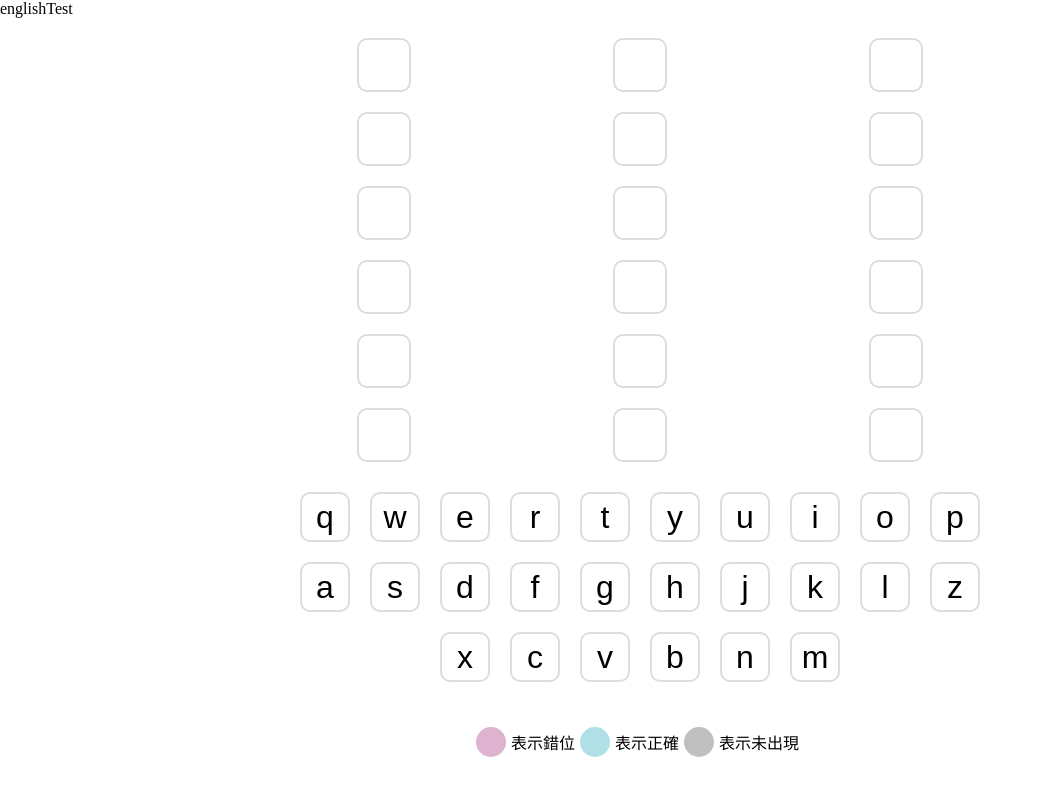
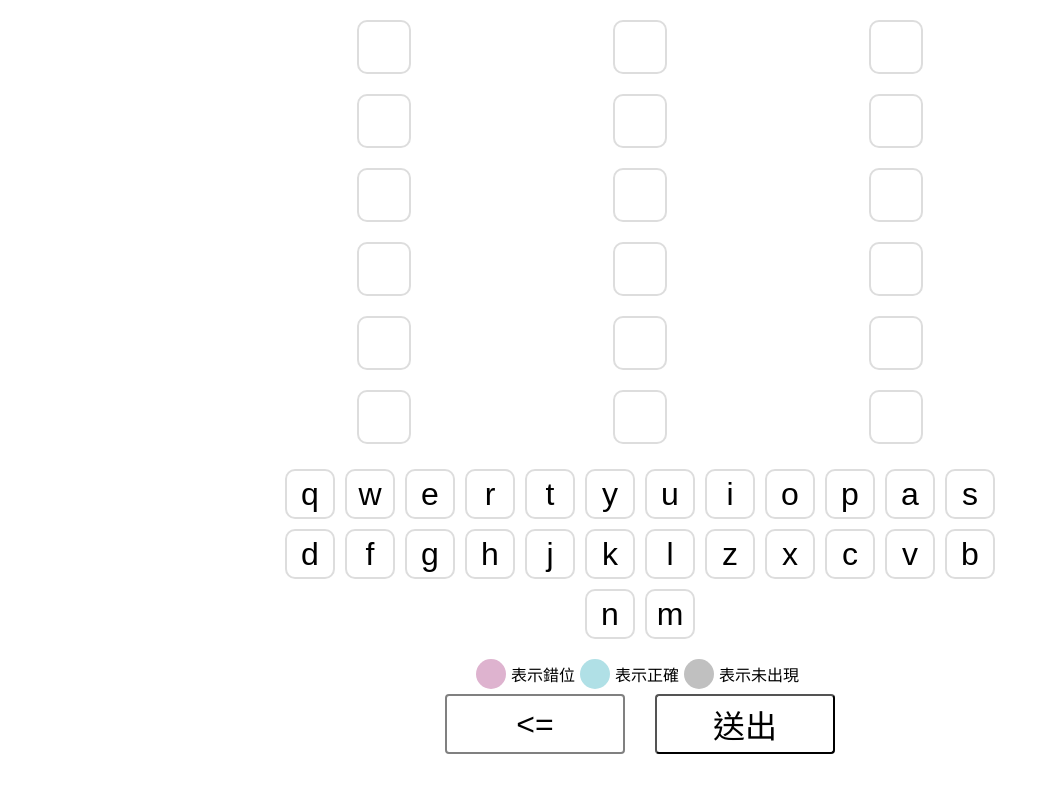
Before and after one commit to yochen1325117/testVueWithCICD, a Nuxt app: page /englishTest in a window 1280 px wide. Shown: the top 796 px of the page, without its empty margins (0-1058 px from the left). Built offline with nearby package versions, Linux system fonts and the light colour scheme.

Commit message:
fix english test gmae

```diff
--- a/pages/englishTest.vue
+++ b/pages/englishTest.vue
@@ -1,8 +1,6 @@
 <template>
   <div class="englishTest">
-    englishTest
-    <!-- <p>{{ randomWord }}</p> -->
-    <div class="answer-block">
+    <div class="answer-block" v-if="!passBlock && answerNow < 6">
       <div
         class="answer-list"
         v-for="(answerblock, i) in answerList"
@@ -18,7 +16,7 @@
         </div>
       </div>
     </div>
-    <div class="answer-option">
+    <div class="answer-option" v-if="!passBlock && answerNow < 6">
       <button
         v-for="englishOption in answerEnglishOptionList"
         :key="englishOption.text"
@@ -29,7 +27,7 @@
         {{ englishOption.text }}
       </button>
     </div>
-    <div class="example-block">
+    <div class="example-block" v-if="!passBlock && answerNow < 6">
       <div
         class="example-color-block"
         :style="{ backgroundColor: answerBackground('wrong-side') }"
@@ -46,8 +44,12 @@
       ></div>
       <p class="example-text">表示未出現</p>
     </div>
-    <div class="error-text-block" v-if="!!errorText">{{ errorText }}</div>
-    <div class="pass-text-block" v-if="!!passBlock">
+        <div class="action-block" v-if="!passBlock && answerNow < 6">
+      <button class="del-button" @click="popAnswer()">{{ "&lt;=" }}</button>
+      <button class="answer-button" @click="checkAnswer()">送出</button>
+    </div>
+    <div class="error-text-block" v-show="!!errorText">{{ errorText }}</div>
+    <div class="pass-text-block" v-show="!!passBlock">
       <p>恭喜過關</p>
       <p>你總共嘗試了{{ answerNow + 1 }}次</p>
       <p>重新整理可以再玩一次唷</p>
@@ -293,7 +295,7 @@ export default {
     display: flex;
     align-items: center;
     justify-content: center;
-    margin: 20px auto;
+    margin: 10px auto;
     max-width: 767px;
     flex-wrap: wrap;
     @media (max-width: 675px) {
@@ -309,7 +311,7 @@ export default {
       max-width: 50px;
       height: 50px;
       flex: 1 0 10%;
-      margin: 10px;
+      margin: 5px;
       border-radius: 10px;
       display: flex;
       align-items: center;
@@ -420,7 +422,7 @@ export default {
     display: flex;
     justify-content: center;
     align-items: center;
-    padding: 10px 0;
+    padding: 0;
     .example-color-block {
       height: 30px;
       width: 30px;
```
